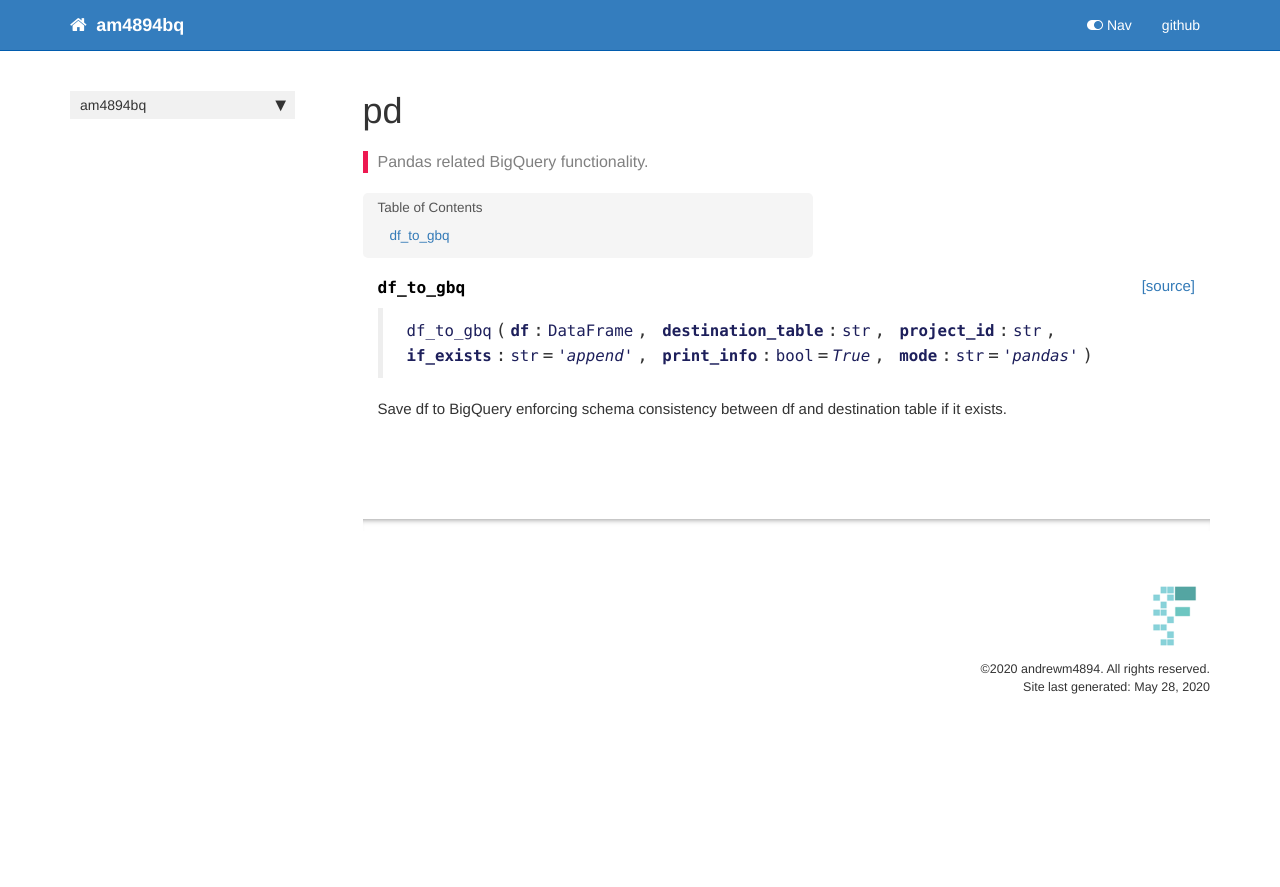
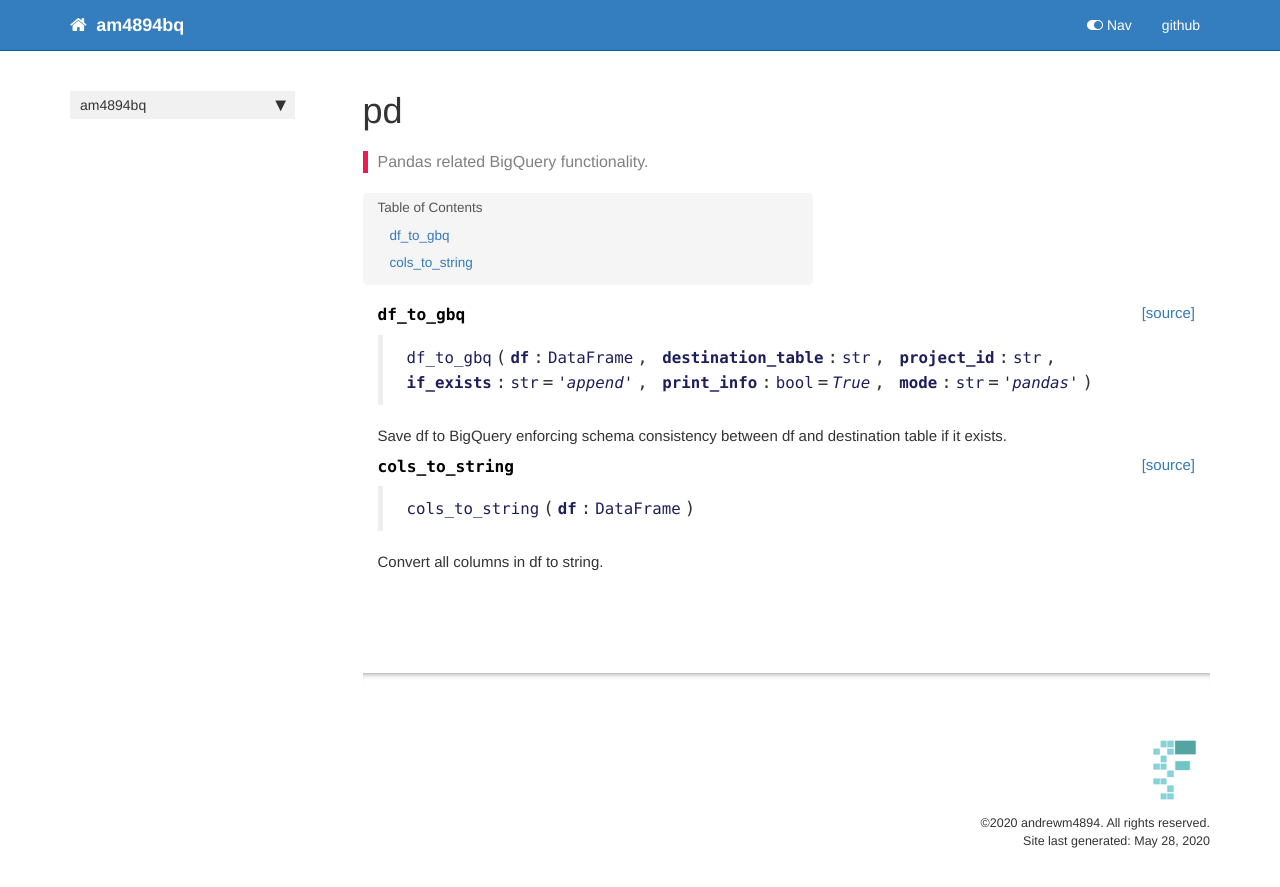
Before and after one commit to andrewm4894/am4894bq, a Jekyll site: the page built from docs/pd.html, in a window 1280 px wide. Shown: the top 887 px of the page. Built offline with Jekyll 4.4.1, drawn with Linux system fonts in a browser that asks for light colours; nearby versions of some CDN libraries; comment, search, counter and statistics services are not loaded.

Commit message:
adding function to convert cols to strings

```diff
--- a/am4894bq/__init__.py
+++ b/am4894bq/__init__.py
@@ -1 +1 @@
-__version__ = "0.1.18"
+__version__ = "0.1.19"
--- a/am4894bq/_nbdev.py
+++ b/am4894bq/_nbdev.py
@@ -10,7 +10,8 @@ index = {"get_schema": "01_schema.ipynb",
          "update_df_schema": "01_schema.ipynb",
          "does_table_exist": "02_utils.ipynb",
          "bq_project_id": "03_pd.ipynb",
-         "df_to_gbq": "03_pd.ipynb"}
+         "df_to_gbq": "03_pd.ipynb",
+         "cols_to_string": "03_pd.ipynb"}
 
 modules = ["schema.py",
            "utils.py",
--- a/docs/pd.html
+++ b/docs/pd.html
@@ -59,4 +59,36 @@ description: "Pandas related BigQuery functionality."
 </div>
     {% endraw %}
 
+    {% raw %}
+
+<div class="cell border-box-sizing code_cell rendered">
+
 </div>
+    {% endraw %}
+
+    {% raw %}
+
+<div class="cell border-box-sizing code_cell rendered">
+
+<div class="output_wrapper">
+<div class="output">
+
+<div class="output_area">
+
+
+<div class="output_markdown rendered_html output_subarea ">
+<h4 id="cols_to_string" class="doc_header"><code>cols_to_string</code><a href="https://github.com/andrewm4894/am4894bq/tree/master/am4894bq/pd.py#L57" class="source_link" style="float:right">[source]</a></h4><blockquote><p><code>cols_to_string</code>(<strong><code>df</code></strong>:<code>DataFrame</code>)</p>
+</blockquote>
+<p>Convert all columns in df to string.</p>
+
+</div>
+
+</div>
+
+</div>
+</div>
+
+</div>
+    {% endraw %}
+
+</div>
```
Also changed, not shown: am4894bq/pd.py (+15 -1 lines), 2 other files.
